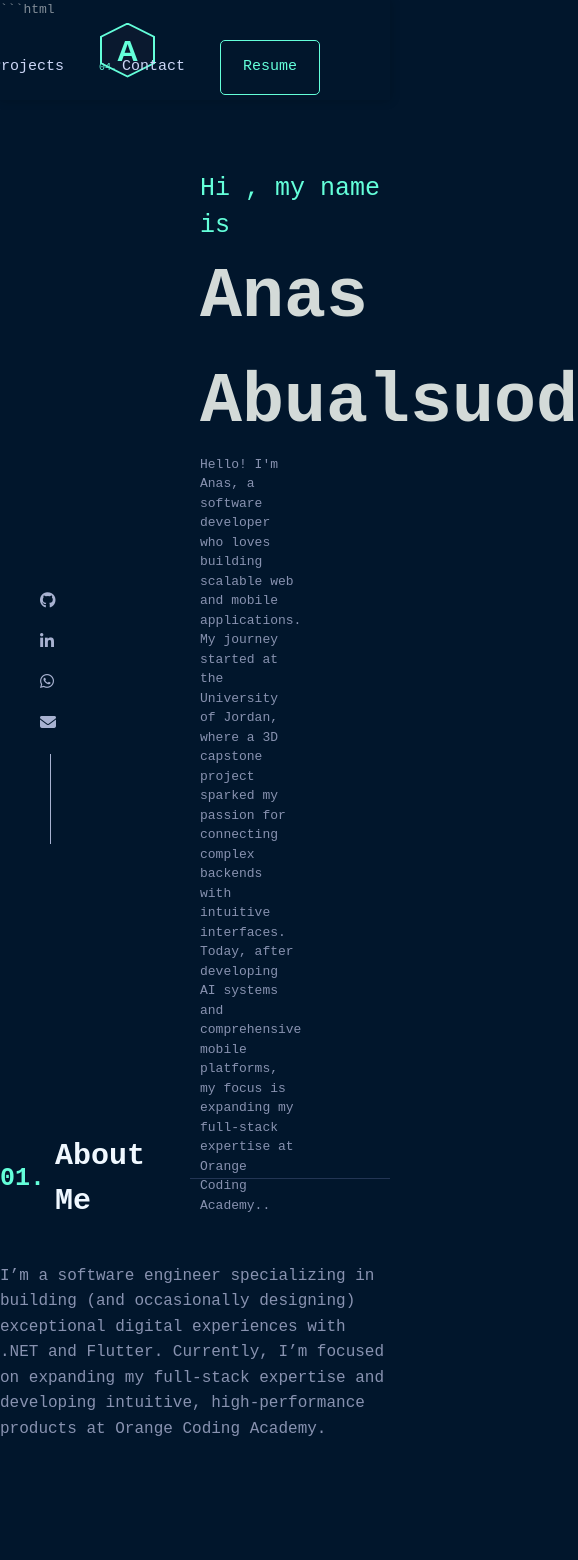
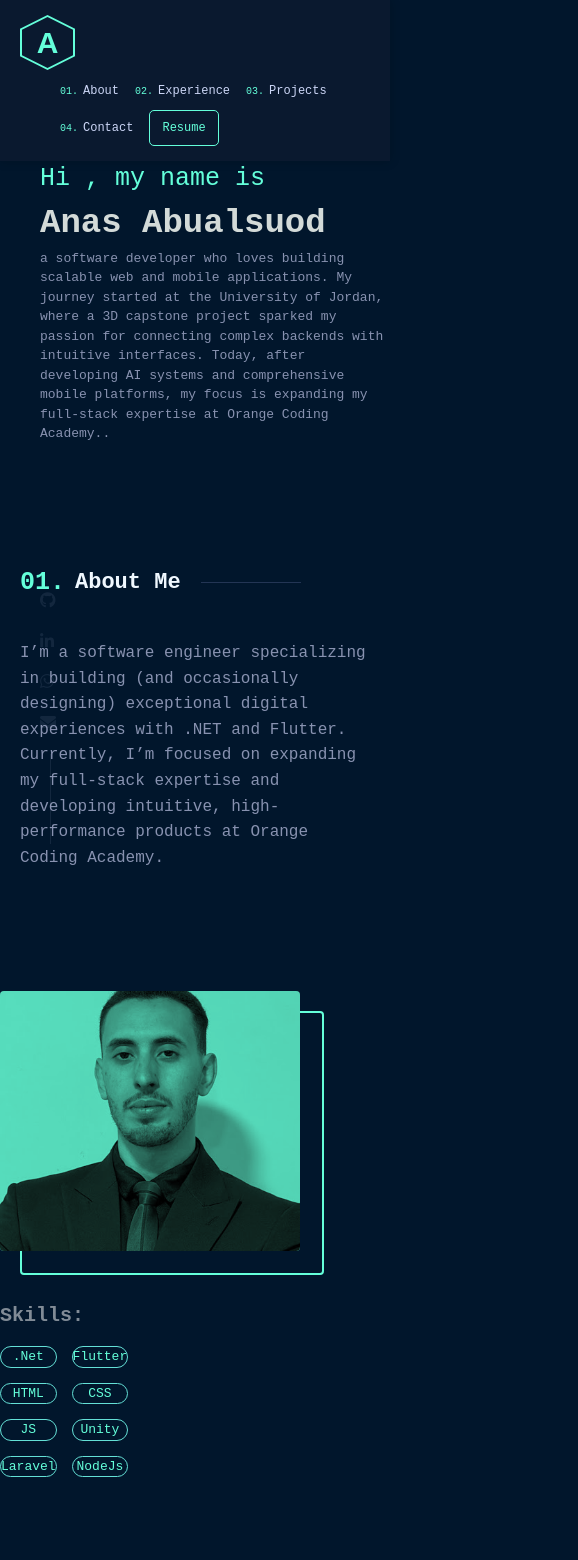
Before and after one commit to AGIAS911/Portfolio-, a plain HTML site: page project/index.html in a window 390 px wide. Shown: the top 1560 px of the page, 578 px wide, since content can reach past the window. Drawn offline with Linux system fonts and the light colour scheme.

Commit message:
second commit

````diff
--- a/project/index.html
+++ b/project/index.html
@@ -7,14 +7,19 @@
     <title>Anas Abualsuod</title>
     <link rel="stylesheet" href="style.css">
     <link rel="stylesheet" href="https://cdnjs.cloudflare.com/ajax/libs/font-awesome/6.5.2/css/all.min.css">
+    <link rel="icon" type="image/png" href="..\assets\logo2.png">
 </head>
 
 <body>
     <header class="site-header">
-        <div class="logo">
-            <div class="logo-char"><span class="span-text"></span> A</div>
+        <div class="logo-container">
+            <div class="logo">
+                <div class="logo-char"><span class="span-text"></span> A</div>
+
+            </div>
 
         </div>
+
         <nav class="nav-bar">
             <ul class="nav-list">
                 <li>
@@ -40,7 +45,7 @@
 
 
                 <li>
-                    <a href="..files/Anas_Abualsuod.pdf" class="resume-btn" download>
+                    <a href="../files/Anas_Abualsuod_CV.pdf" class="resume-btn" download>
                         Resume
                     </a>
                 </li>
@@ -51,31 +56,33 @@
     <main>
 
 
-        ```html
+
         <div class="social-sidebar">
 
             <ul class="social-list">
 
                 <li>
-                    <a href="https://github.com/AGIAS911" target="_blank" rel="noopener noreferrer">
+                    <a href="https://github.com/AGIAS911" target="_blank" rel="noopener noreferrer" title="github">
                         <i class="fa-brands fa-github"></i>
                     </a>
                 </li>
 
                 <li>
-                    <a href="https://www.linkedin.com/in/anasalsuod/" target="_blank" rel="noopener noreferrer">
+                    <a href="https://www.linkedin.com/in/anasalsuod/" target="_blank" rel="noopener noreferrer"
+                        title="linkedin">
                         <i class="fa-brands fa-linkedin-in"></i>
                     </a>
                 </li>
 
                 <li>
-                    <a href="https://wa.me/962789034547" target="_blank" rel="noopener noreferrer">
+                    <a href="https://wa.me/962789034547" target="_blank" rel="noopener noreferrer" title="whatsapp">
                         <i class="fa-brands fa-whatsapp"></i>
                     </a>
                 </li>
 
                 <li>
-                    <a href="https://mail.google.com/mail/?view=cm&fs=1&to=yourname@gmail.com">
+                    <a href="https://mail.google.com/mail/?view=cm&fs=1&to=anasgabualsuod@gmail.com" target="_blank"
+                        rel="noopener noreferrer" title="Email">
                         <i class="fa-solid fa-envelope"></i>
                     </a>
                 </li>
@@ -92,7 +99,7 @@
                 <p class="intro"><span class="span-text">Hi , my name is</span> </p>
                 <h1> <span class="span-name">Anas Abualsuod</span></h1>
                 <p class="description">
-                    Hello! I'm Anas, a software developer who loves building scalable web and mobile applications. My
+                    a software developer who loves building scalable web and mobile applications. My
                     journey started at the University of Jordan, where a 3D capstone project sparked my passion for
                     connecting complex backends with intuitive interfaces. Today, after developing AI systems and
                     comprehensive mobile platforms, my focus is expanding my full-stack expertise at Orange Coding
@@ -119,6 +126,19 @@
 
             <div class="image-wrapper">
                 <img src="../assets/myPic.jpg" alt="Anas Profile">
+            </div>
+
+
+            <div class="grid-container">
+                <h4>Skills:</h4>
+                <div class="grid-card">.Net</div>
+                <div class="grid-card">Flutter</div>
+                <div class="grid-card">HTML</div>
+                <div class="grid-card">CSS</div>
+                <div class="grid-card">JS</div>
+                <div class="grid-card">Unity</div>
+                <div class="grid-card">Laravel</div>
+                <div class="grid-card">NodeJs</div>
             </div>
 
         </section>
@@ -404,6 +424,14 @@
         </section>
 
     </main>
+
+    <footer>
+        <div class="footer-container">
+            <p> By <span class="span-text">Anas Abualsuod</span></p>
+            <p> # <span class="span-text">+962789034547</span></p>
+            <p> Email <span class="span-text">anasgabualsuod@gmail.com</span></p>
+        </div>
+    </footer>
 </body>
 
 </html>
--- a/project/style.css
+++ b/project/style.css
@@ -10,6 +10,11 @@ body {
     line-height: 1.5;
 }
 
+.logo-container {
+    margin-left: 0;
+    padding-left: 0;
+}
+
 .logo {
     width: 55px;
     height: 55px;
@@ -18,6 +23,7 @@ body {
     justify-content: center;
     align-items: center;
     cursor: pointer;
+    margin-left: 0;
 }
 
 .logo::before {
@@ -25,14 +31,12 @@ body {
     position: absolute;
     inset: 0;
     background-color: #64ffda;
-    clip-path: polygon(
-        50% 0%,
+    clip-path: polygon(50% 0%,
             100% 25%,
             100% 75%,
             50% 100%,
             0% 75%,
-        0% 25%
-    );
+            0% 25%);
     transition: all 0.3s ease;
 }
 
@@ -41,14 +45,12 @@ body {
     position: absolute;
     inset: 2px;
     background-color: #0a192f;
-    clip-path: polygon(
-        50% 0%,
+    clip-path: polygon(50% 0%,
             100% 25%,
             100% 75%,
             50% 100%,
             0% 75%,
-        0% 25%
-    );
+            0% 25%);
 }
 
 .logo-char {
@@ -73,18 +75,17 @@ body {
 
 .site-header {
     display: flex;
-    justify-content: space-between;
+    justify-content: flex-start;
     align-items: center;
-    padding: 20px 100px;
+    padding: 20px;
     height: 100px;
-    box-shadow: 0px 0px 10px 0px rgba(0, 0, 0, 0.2);
-    background-color: transparent;
     position: fixed;
     top: 0;
     left: 0;
     width: 100%;
     z-index: 1000;
-    transition: transform 0.4s ease;
+    background-color: #0a192f;
+    box-shadow: 0px 0px 10px rgba(0, 0, 0, 0.2);
 }
 
 .nav-bar {
@@ -130,14 +131,15 @@ body {
 
 .resume-btn:hover {
     border: 2px solid #64ffda;
-    transition:  ease-in-out;
+    transition: ease-in-out;
     color: #64a596 !important;
 }
+
 .hero {
     display: flex;
     flex-direction: column;
     justify-content: start;
-    height: 100vh;
+    width: 100%;
     padding-left: 100px;
     margin-top: 150px;
     margin-left: 100px;
@@ -239,6 +241,31 @@ h3::after {
     line-height: 1.6;
 }
 
+h4 {
+    font-size: x-large;
+}
+
+.grid-container {
+    display: flex;
+    flex-direction: column;
+    justify-content: space-around;
+    gap: 30px;
+}
+
+.grid-card {
+    color: #64ffda;
+    border: 1px solid #64e0d6;
+    border-radius: 50px;
+    text-align: center;
+    width: 100px;
+    transition: 0.1s ease;
+}
+
+.grid-card:hover {
+    background-color: rgba(211, 218, 216, 0.1);
+    transform: scale(1.03);
+}
+
 .image-wrapper {
     position: relative;
     width: 300px;
@@ -283,9 +310,6 @@ h3::after {
 .image-wrapper:hover::after {
     transform: translate(5px, 5px);
 }
-
-
-
 
 .jobs-section h3 {
     display: flex;
@@ -354,7 +378,6 @@ h3::after {
     scroll-margin-top: 100px;
 }
 
-
 .tab-panel:target {
     display: block;
     animation: fadeIn 0.5s ease-in-out;
@@ -415,10 +438,16 @@ html {
 }
 
 @keyframes fadeIn {
-    from { opacity: 0; transform: translateY(5px); }
-    to { opacity: 1; transform: translateY(0); }
+    from {
+        opacity: 0;
+        transform: translateY(5px);
     }
 
+    to {
+        opacity: 1;
+        transform: translateY(0);
+    }
+}
 
 .projects-grid {
     display: grid;
@@ -500,26 +529,6 @@ html {
     color: #64ffda;
 }
 
-@media (max-width: 900px) {
-    .section-container {
-        flex-direction: column;
-    }
-
-    .section-content {
-        width: 100%;
-    }
-}
-
-@media (max-width: 600px) {
-    .projects-grid {
-        grid-template-columns: 1fr;
-    }
-
-    .project-card {
-        padding: 25px 20px;
-    }
-}
-
 .contact-form {
     max-width: 700px;
     margin: 0 auto;
@@ -573,3 +582,200 @@ html {
 .submit-button:hover {
     background-color: rgba(100, 255, 218, 0.1);
 }
+
+@media (max-width: 900px) {
+    .section-container {
+        flex-direction: column;
+    }
+
+    .section-content {
+        width: 100%;
+    }
+
+    .hero {
+        margin-left: 20px;
+        padding-left: 0;
+        margin-top: 130px;
+    }
+
+    .span-name {
+        font-size: 48px;
+    }
+
+    .description {
+        width: 100%;
+    }
+
+    .nav-bar {
+        right: 30px;
+    }
+
+    .nav-list {
+        gap: 20px;
+    }
+
+    .jobs-container {
+        flex-direction: column;
+    }
+
+    .tabs-list {
+        flex-direction: row;
+        width: 100%;
+        border-left: none;
+        border-bottom: 2px solid #233554;
+        overflow-x: auto;
+    }
+
+    .tab-button {
+        margin-left: 0;
+        border-left: none;
+        border-bottom: 2px solid transparent;
+    }
+
+    .tab-button.active,
+    .tab-button:target {
+        border-left: none;
+        border-bottom: 2px solid #64ffda;
+    }
+
+    .image-wrapper {
+        width: 100%;
+        max-width: 300px;
+        height: 300px;
+    }
+}
+
+@media (min-width: 601px) and (max-width: 900px) {
+    #about {
+        flex-direction: row;
+        flex-wrap: wrap;
+        align-items: flex-start;
+    }
+
+    #about .section-content {
+        width: 100%;
+    }
+
+    #about .image-wrapper {
+        width: 220px;
+        height: 260px;
+        max-width: none;
+        margin-top: 0;
+        flex: 0 0 auto;
+    }
+
+    #about .grid-container {
+        flex: 1;
+        flex-direction: row;
+        flex-wrap: wrap;
+        align-content: flex-start;
+        margin-top: 0;
+    }
+
+    #about .grid-container h4 {
+        width: 100%;
+    }
+}
+
+@media (max-width: 600px) {
+    .projects-grid {
+        grid-template-columns: 1fr;
+    }
+
+    .project-card {
+        padding: 25px 20px;
+    }
+
+    .site-header {
+        height: auto;
+        flex-wrap: wrap;
+        justify-content: space-between;
+        padding: 15px 20px;
+        row-gap: 12px;
+    }
+
+    .logo-container {
+        order: 1;
+    }
+
+    .nav-bar {
+        position: static;
+        top: auto;
+        right: auto;
+        order: 2;
+        width: 100%;
+    }
+
+    .nav-list {
+        flex-wrap: wrap;
+        justify-content: flex-start;
+        gap: 10px 16px;
+        width: 100%;
+    }
+
+    .nav-list a {
+        font-size: 12px;
+    }
+
+    .resume-btn {
+        padding: 8px 12px;
+        font-size: 12px;
+    }
+
+    .hero {
+        margin-left: 20px;
+        margin-top: 160px;
+        padding-left: 0;
+    }
+
+    .span-name {
+        font-size: 34px;
+    }
+
+    .section-content {
+        padding: 0 20px;
+    }
+
+    h3 {
+        font-size: 22px;
+    }
+
+    h3::after {
+        width: 100px;
+    }
+
+    .jobs-section h3::after {
+        width: 100px;
+    }
+
+    .image-wrapper {
+        height: 260px;
+    }
+
+    .grid-container {
+        display: grid;
+        grid-template-columns: repeat(2, 1fr);
+        gap: 15px;
+        flex-direction: unset;
+    }
+
+    .grid-container h4 {
+        grid-column: 1 / -1;
+    }
+
+    .grid-card {
+        width: 100%;
+    }
+
+    .social-sidebar {
+        opacity: 0.11;
+        transition: opacity 0.3s ease;
+    }
+
+    .social-sidebar:hover {
+        opacity: 1;
+    }
+}
+footer{
+
+}
````
Also changed, not shown: assets/ChatGPT Image Sep 15, 2026, 09_47_17 PM.png (deleted), assets/logo.png (added), assets/logo2.png (added). Lines whose indentation alone changed are shown as unchanged.
